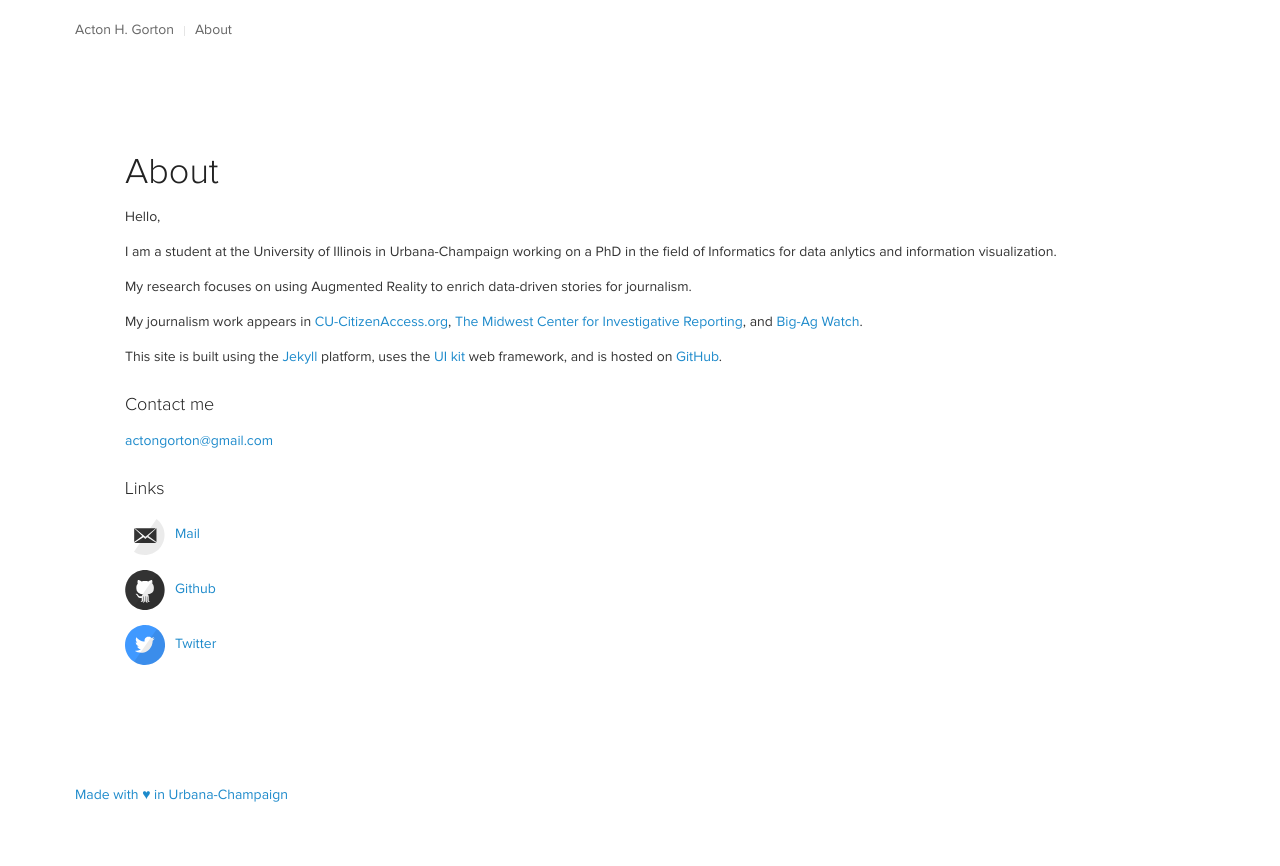
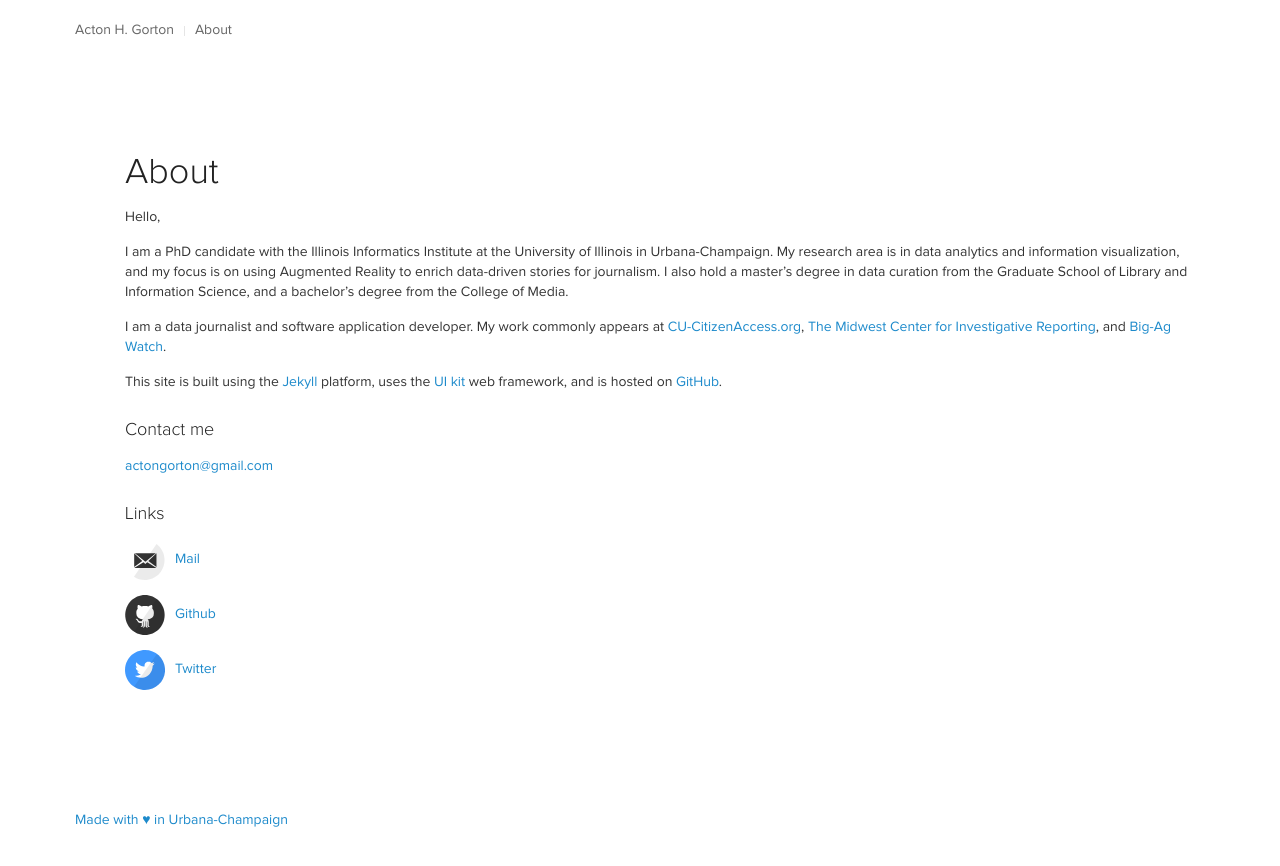
Before and after one commit to acer9997/acer9997.github.io, a Jekyll site: the page built from about.md, in a window 1280 px wide. Shown: the top 866 px of the page. Built offline with Jekyll 4.4.1, drawn with Linux system fonts in a browser that asks for light colours.

Commit message:
Updated about me

```diff
--- a/about.md
+++ b/about.md
@@ -6,11 +6,9 @@ permalink: /about/
 
 Hello,
 
-I am a student at the University of Illinois in Urbana-Champaign working on a PhD in the field of Informatics for data anlytics and information visualization.
+I am a PhD candidate with the Illinois Informatics Institute at the University of Illinois in Urbana-Champaign. My research area is in data analytics and information visualization, and my focus is on using Augmented Reality to enrich data-driven stories for journalism. I also hold a master's degree in data curation from the Graduate School of Library and Information Science, and a bachelor's degree from the College of Media.
 
-My research focuses on using Augmented Reality to enrich data-driven stories for journalism.
-
-My journalism work appears in [CU-CitizenAccess.org](http://cu-citizenaccess.org), [The Midwest Center for Investigative Reporting](http://investigatemidwest.org), and [Big-Ag Watch](http://bigagwatch.org).
+I am a data journalist and software application developer. My work commonly appears at [CU-CitizenAccess.org](http://cu-citizenaccess.org), [The Midwest Center for Investigative Reporting](http://investigatemidwest.org), and [Big-Ag Watch](http://bigagwatch.org).
 
 This site is built using the [Jekyll](https://jekyllrb.com/) platform, uses the [UI kit](http://getuikit.com/) web framework, and is hosted on [GitHub](https://github.com/).
 
```
